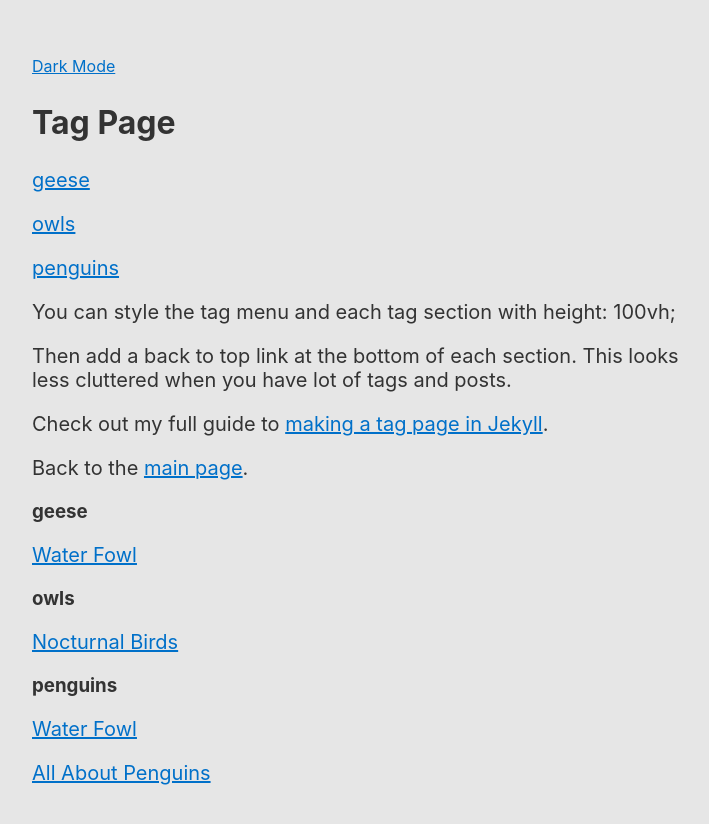
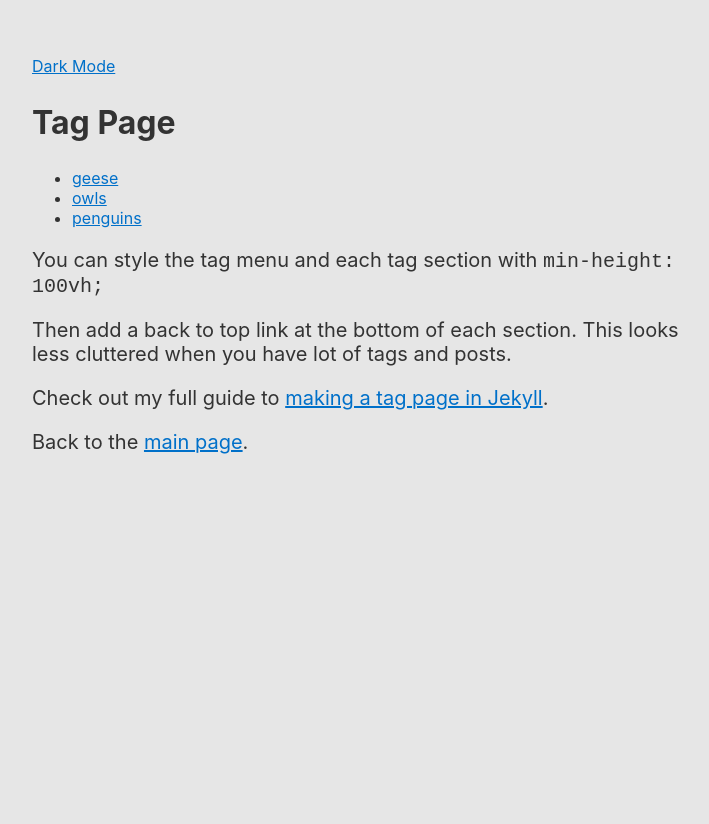
Before and after one commit to derekkedziora/jekyll-demo, a Jekyll site: the page built from tags.md, in a window 1280 px wide and 900 px high. Shown: the top 824 px of the window, without its empty margins (283-992 px from the left). Built offline with Jekyll 4.4.1, drawn with Linux system fonts in a browser that asks for light colours; some of the changed text lies outside the part shown.

Commit message:
Update tags.md

```diff
--- a/tags.md
+++ b/tags.md
@@ -11,12 +11,15 @@ permalink: /tags
 
 {% assign listOfTags = listOfTags | split: ',' | sort_natural %}
 
+<div style="min-height: 100vh;" markdown="1">
+
+<ul>
 {% for listOfTag in listOfTags %}
-  <a href="#{{listOfTag}}">{{listOfTag | replace: "-", " "}}</a>
+  <li><a href="#{{listOfTag}}">{{listOfTag | replace: "-", " "}}</a></li>
 {% endfor %}
+</ul>
 
-
-You can style the tag menu and each tag section with height: 100vh;
+You can style the tag menu and each tag section with `min-height: 100vh;`
 
 Then add a back to top link at the bottom of each section. This looks less cluttered when you have lot of tags and posts.
 
@@ -24,14 +27,18 @@ Check out my full guide to [making a tag page in Jekyll](https://derekkedziora.c
 
 Back to the [main page](/).
 
+</div>
+
 {% for listOfTag in listOfTags %}
+<div style="min-height: 100vh;">
 <h3 id='{{listOfTag}}'>{{listOfTag | replace: "-", " "}}</h3>
-
 {% for post in site.posts %}
-
+<ul>
 {% if post.tags contains listOfTag %}
-<a href="{{post.url}}">{{post.title}}</a>
+<li><a href="{{post.url}}">{{post.title}}</a></li>
 {% endif %}
-
+</ul>
 {% endfor %}
+<a href="#">Back to all tags</a>
+</div>
 {% endfor %}
```
